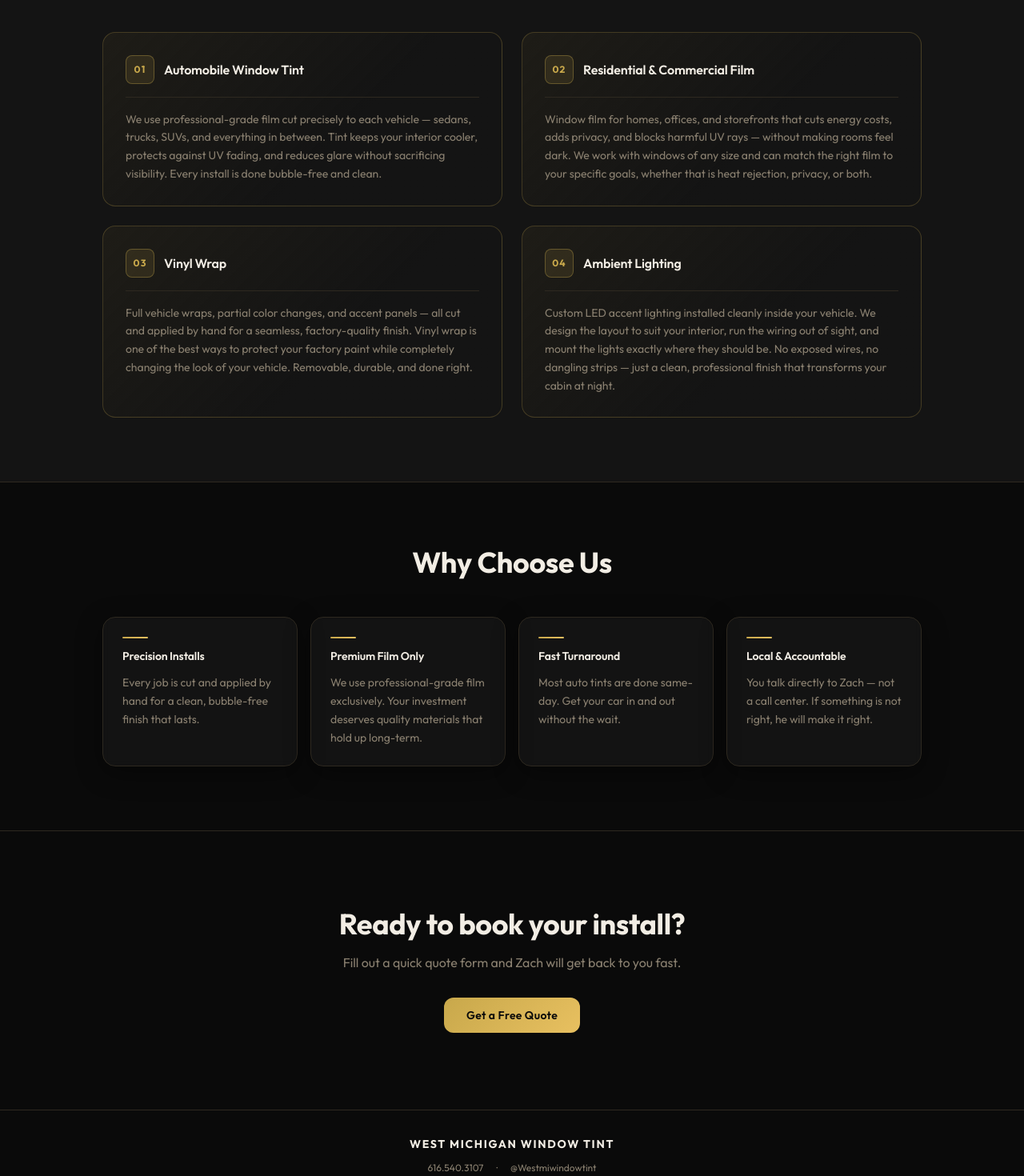
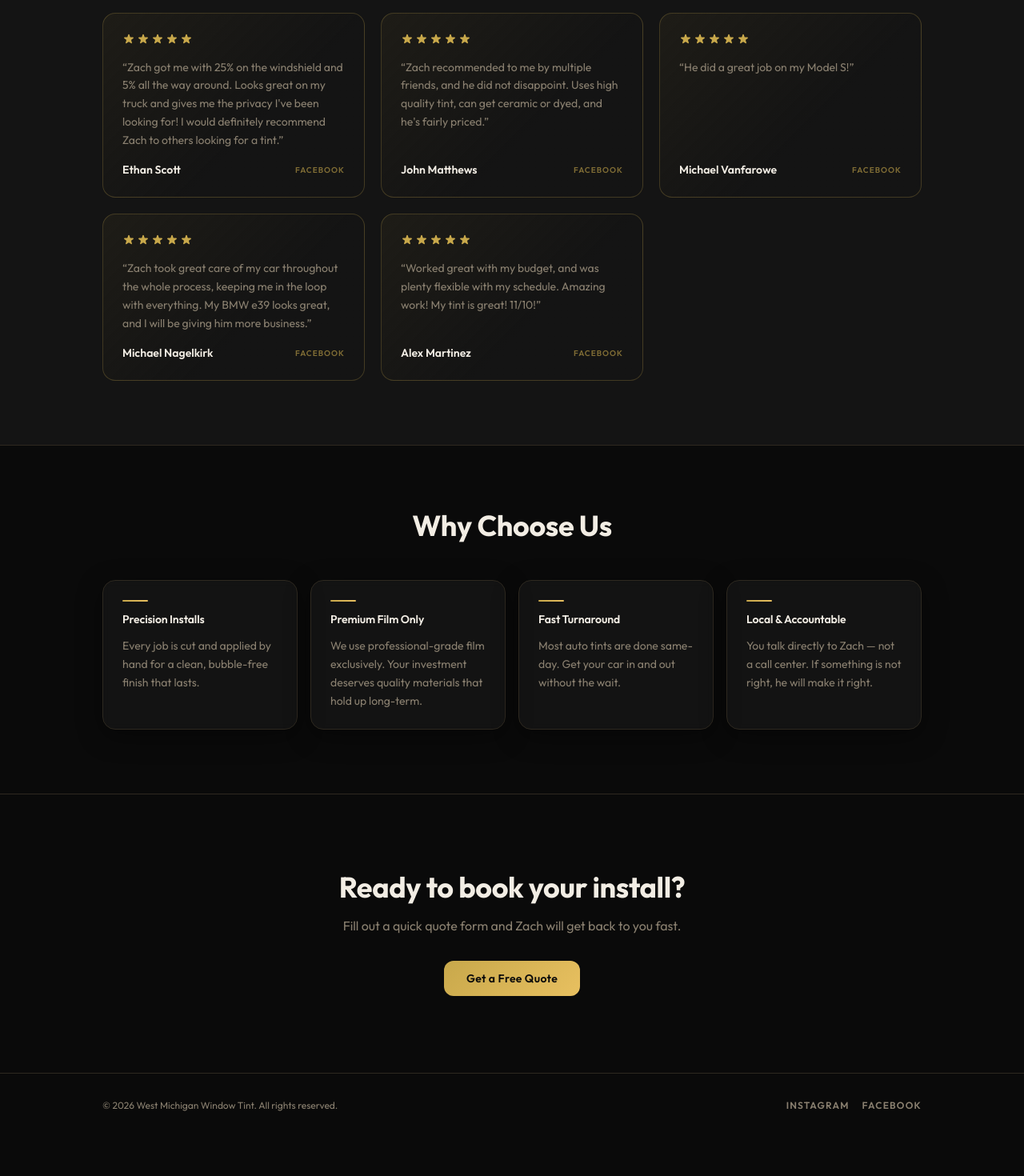
Before and after one commit to Nick-NGFsystems/west-michigan-window-tint, a Next.js app: page / in a window 1280 px wide. Shown: the part 1860-3330 px from the top of the page at 80% size. After the commit the page ends 3282 px from the top, so only its background shows below. Built offline with nearby package versions, Linux system fonts and the light colour scheme; no server answers.

Commit message:
Add real Facebook customer reviews section

```diff
--- a/app/page.tsx
+++ b/app/page.tsx
@@ -208,71 +208,97 @@ export default async function HomePage() {
         </div>
       </section>
 
-      {/* About Our Work */}
+      {/* Reviews */}
       <section id="about" className="px-4 py-20 sm:px-6" style={{ background: 'var(--surface)', borderTop: '1px solid var(--line)', borderBottom: '1px solid var(--line)' }}>
         <div className="mx-auto max-w-5xl">
-          {/* Header */}
           <div className="text-center">
-            <span className="gold-chip">Our Work</span>
-            <h2 className="mt-5 text-3xl font-bold text-[var(--text)] sm:text-4xl">About What We Do</h2>
-            <p className="mx-auto mt-4 max-w-2xl text-sm leading-relaxed sm:text-base" style={{ color: 'var(--muted)' }}>
-              Every job is done by hand, start to finish. No shortcuts, no rushing — just clean, professional installs that hold up long-term. Here is a closer look at each service we offer.
+            <span className="gold-chip">Reviews</span>
+            <h2 className="mt-5 text-3xl font-bold text-[var(--text)] sm:text-4xl">What Customers Are Saying</h2>
+            <p className="mx-auto mt-4 max-w-xl text-sm leading-relaxed sm:text-base" style={{ color: 'var(--muted)' }}>
+              Real reviews from real customers on Facebook.
             </p>
           </div>
 
-          {/* Service detail cards */}
-          <div className="mt-14 grid grid-cols-1 gap-6 sm:grid-cols-2">
+          <div className="mt-14 grid grid-cols-1 gap-5 sm:grid-cols-2 lg:grid-cols-3">
 
-            {/* Automobile Tint */}
-            <div className="panel-gold flex flex-col gap-4 p-7">
-              <div className="flex items-center gap-3">
-                <span className="flex h-9 w-9 flex-shrink-0 items-center justify-center rounded-lg text-xs font-bold tracking-widest"
-                  style={{ background: 'rgba(200,168,75,0.12)', border: '1px solid rgba(200,168,75,0.35)', color: 'var(--gold)' }}>01</span>
-                <h3 className="text-base font-semibold text-[var(--text)]">Automobile Window Tint</h3>
+            {/* Review 1 — Ethan Scott */}
+            <div className="panel-gold flex flex-col gap-4 p-6">
+              <div className="flex gap-0.5">
+                {[...Array(5)].map((_, i) => (
+                  <svg key={i} className="h-4 w-4" viewBox="0 0 20 20" fill="var(--gold)"><path d="M9.049 2.927c.3-.921 1.603-.921 1.902 0l1.07 3.292a1 1 0 00.95.69h3.462c.969 0 1.371 1.24.588 1.81l-2.8 2.034a1 1 0 00-.364 1.118l1.07 3.292c.3.921-.755 1.688-1.54 1.118l-2.8-2.034a1 1 0 00-1.175 0l-2.8 2.034c-.784.57-1.838-.197-1.539-1.118l1.07-3.292a1 1 0 00-.364-1.118L2.98 8.72c-.783-.57-.38-1.81.588-1.81h3.461a1 1 0 00.951-.69l1.07-3.292z" /></svg>
+                ))}
               </div>
-              <div className="h-px w-full" style={{ background: 'var(--line)' }} />
-              <p className="text-sm leading-relaxed" style={{ color: 'var(--muted)' }}>
-                We use professional-grade film cut precisely to each vehicle — sedans, trucks, SUVs, and everything in between. Tint keeps your interior cooler, protects against UV fading, and reduces glare without sacrificing visibility. Every install is done bubble-free and clean.
+              <p className="flex-1 text-sm leading-relaxed" style={{ color: 'var(--muted)' }}>
+                &ldquo;Zach got me with 25% on the windshield and 5% all the way around. Looks great on my truck and gives me the privacy I&apos;ve been looking for! I would definitely recommend Zach to others looking for a tint.&rdquo;
               </p>
+              <div className="flex items-center justify-between">
+                <span className="text-sm font-semibold text-[var(--text)]">Ethan Scott</span>
+                <span className="text-[10px] font-semibold uppercase tracking-widest" style={{ color: 'rgba(200,168,75,0.6)' }}>Facebook</span>
+              </div>
             </div>
 
-            {/* Residential & Commercial */}
-            <div className="panel-gold flex flex-col gap-4 p-7">
-              <div className="flex items-center gap-3">
-                <span className="flex h-9 w-9 flex-shrink-0 items-center justify-center rounded-lg text-xs font-bold tracking-widest"
-                  style={{ background: 'rgba(200,168,75,0.12)', border: '1px solid rgba(200,168,75,0.35)', color: 'var(--gold)' }}>02</span>
-                <h3 className="text-base font-semibold text-[var(--text)]">Residential & Commercial Film</h3>
+            {/* Review 2 — John Matthews */}
+            <div className="panel-gold flex flex-col gap-4 p-6">
+              <div className="flex gap-0.5">
+                {[...Array(5)].map((_, i) => (
+                  <svg key={i} className="h-4 w-4" viewBox="0 0 20 20" fill="var(--gold)"><path d="M9.049 2.927c.3-.921 1.603-.921 1.902 0l1.07 3.292a1 1 0 00.95.69h3.462c.969 0 1.371 1.24.588 1.81l-2.8 2.034a1 1 0 00-.364 1.118l1.07 3.292c.3.921-.755 1.688-1.54 1.118l-2.8-2.034a1 1 0 00-1.175 0l-2.8 2.034c-.784.57-1.838-.197-1.539-1.118l1.07-3.292a1 1 0 00-.364-1.118L2.98 8.72c-.783-.57-.38-1.81.588-1.81h3.461a1 1 0 00.951-.69l1.07-3.292z" /></svg>
+                ))}
               </div>
-              <div className="h-px w-full" style={{ background: 'var(--line)' }} />
-              <p className="text-sm leading-relaxed" style={{ color: 'var(--muted)' }}>
-                Window film for homes, offices, and storefronts that cuts energy costs, adds privacy, and blocks harmful UV rays — without making rooms feel dark. We work with windows of any size and can match the right film to your specific goals, whether that is heat rejection, privacy, or both.
+              <p className="flex-1 text-sm leading-relaxed" style={{ color: 'var(--muted)' }}>
+                &ldquo;Zach recommended to me by multiple friends, and he did not disappoint. Uses high quality tint, can get ceramic or dyed, and he&apos;s fairly priced.&rdquo;
               </p>
+              <div className="flex items-center justify-between">
+                <span className="text-sm font-semibold text-[var(--text)]">John Matthews</span>
+                <span className="text-[10px] font-semibold uppercase tracking-widest" style={{ color: 'rgba(200,168,75,0.6)' }}>Facebook</span>
+              </div>
             </div>
 
-            {/* Vinyl Wrap */}
-            <div className="panel-gold flex flex-col gap-4 p-7">
-              <div className="flex items-center gap-3">
-                <span className="flex h-9 w-9 flex-shrink-0 items-center justify-center rounded-lg text-xs font-bold tracking-widest"
-                  style={{ background: 'rgba(200,168,75,0.12)', border: '1px solid rgba(200,168,75,0.35)', color: 'var(--gold)' }}>03</span>
-                <h3 className="text-base font-semibold text-[var(--text)]">Vinyl Wrap</h3>
+            {/* Review 3 — Michael Vanfarowe */}
+            <div className="panel-gold flex flex-col gap-4 p-6">
+              <div className="flex gap-0.5">
+                {[...Array(5)].map((_, i) => (
+                  <svg key={i} className="h-4 w-4" viewBox="0 0 20 20" fill="var(--gold)"><path d="M9.049 2.927c.3-.921 1.603-.921 1.902 0l1.07 3.292a1 1 0 00.95.69h3.462c.969 0 1.371 1.24.588 1.81l-2.8 2.034a1 1 0 00-.364 1.118l1.07 3.292c.3.921-.755 1.688-1.54 1.118l-2.8-2.034a1 1 0 00-1.175 0l-2.8 2.034c-.784.57-1.838-.197-1.539-1.118l1.07-3.292a1 1 0 00-.364-1.118L2.98 8.72c-.783-.57-.38-1.81.588-1.81h3.461a1 1 0 00.951-.69l1.07-3.292z" /></svg>
+                ))}
               </div>
-              <div className="h-px w-full" style={{ background: 'var(--line)' }} />
-              <p className="text-sm leading-relaxed" style={{ color: 'var(--muted)' }}>
-                Full vehicle wraps, partial color changes, and accent panels — all cut and applied by hand for a seamless, factory-quality finish. Vinyl wrap is one of the best ways to protect your factory paint while completely changing the look of your vehicle. Removable, durable, and done right.
+              <p className="flex-1 text-sm leading-relaxed" style={{ color: 'var(--muted)' }}>
+                &ldquo;He did a great job on my Model S!&rdquo;
               </p>
+              <div className="flex items-center justify-between">
+                <span className="text-sm font-semibold text-[var(--text)]">Michael Vanfarowe</span>
+                <span className="text-[10px] font-semibold uppercase tracking-widest" style={{ color: 'rgba(200,168,75,0.6)' }}>Facebook</span>
+              </div>
             </div>
 
-            {/* Ambient Lighting */}
-            <div className="panel-gold flex flex-col gap-4 p-7">
-              <div className="flex items-center gap-3">
-                <span className="flex h-9 w-9 flex-shrink-0 items-center justify-center rounded-lg text-xs font-bold tracking-widest"
-                  style={{ background: 'rgba(200,168,75,0.12)', border: '1px solid rgba(200,168,75,0.35)', color: 'var(--gold)' }}>04</span>
-                <h3 className="text-base font-semibold text-[var(--text)]">Ambient Lighting</h3>
+            {/* Review 4 — Michael Nagelkirk */}
+            <div className="panel-gold flex flex-col gap-4 p-6">
+              <div className="flex gap-0.5">
+                {[...Array(5)].map((_, i) => (
+                  <svg key={i} className="h-4 w-4" viewBox="0 0 20 20" fill="var(--gold)"><path d="M9.049 2.927c.3-.921 1.603-.921 1.902 0l1.07 3.292a1 1 0 00.95.69h3.462c.969 0 1.371 1.24.588 1.81l-2.8 2.034a1 1 0 00-.364 1.118l1.07 3.292c.3.921-.755 1.688-1.54 1.118l-2.8-2.034a1 1 0 00-1.175 0l-2.8 2.034c-.784.57-1.838-.197-1.539-1.118l1.07-3.292a1 1 0 00-.364-1.118L2.98 8.72c-.783-.57-.38-1.81.588-1.81h3.461a1 1 0 00.951-.69l1.07-3.292z" /></svg>
+                ))}
               </div>
-              <div className="h-px w-full" style={{ background: 'var(--line)' }} />
-              <p className="text-sm leading-relaxed" style={{ color: 'var(--muted)' }}>
-                Custom LED accent lighting installed cleanly inside your vehicle. We design the layout to suit your interior, run the wiring out of sight, and mount the lights exactly where they should be. No exposed wires, no dangling strips — just a clean, professional finish that transforms your cabin at night.
+              <p className="flex-1 text-sm leading-relaxed" style={{ color: 'var(--muted)' }}>
+                &ldquo;Zach took great care of my car throughout the whole process, keeping me in the loop with everything. My BMW e39 looks great, and I will be giving him more business.&rdquo;
               </p>
+              <div className="flex items-center justify-between">
+                <span className="text-sm font-semibold text-[var(--text)]">Michael Nagelkirk</span>
+                <span className="text-[10px] font-semibold uppercase tracking-widest" style={{ color: 'rgba(200,168,75,0.6)' }}>Facebook</span>
+              </div>
+            </div>
+
+            {/* Review 5 — Alex Martinez */}
+            <div className="panel-gold flex flex-col gap-4 p-6">
+              <div className="flex gap-0.5">
+                {[...Array(5)].map((_, i) => (
+                  <svg key={i} className="h-4 w-4" viewBox="0 0 20 20" fill="var(--gold)"><path d="M9.049 2.927c.3-.921 1.603-.921 1.902 0l1.07 3.292a1 1 0 00.95.69h3.462c.969 0 1.371 1.24.588 1.81l-2.8 2.034a1 1 0 00-.364 1.118l1.07 3.292c.3.921-.755 1.688-1.54 1.118l-2.8-2.034a1 1 0 00-1.175 0l-2.8 2.034c-.784.57-1.838-.197-1.539-1.118l1.07-3.292a1 1 0 00-.364-1.118L2.98 8.72c-.783-.57-.38-1.81.588-1.81h3.461a1 1 0 00.951-.69l1.07-3.292z" /></svg>
+                ))}
+              </div>
+              <p className="flex-1 text-sm leading-relaxed" style={{ color: 'var(--muted)' }}>
+                &ldquo;Worked great with my budget, and was plenty flexible with my schedule. Amazing work! My tint is great! 11/10!&rdquo;
+              </p>
+              <div className="flex items-center justify-between">
+                <span className="text-sm font-semibold text-[var(--text)]">Alex Martinez</span>
+                <span className="text-[10px] font-semibold uppercase tracking-widest" style={{ color: 'rgba(200,168,75,0.6)' }}>Facebook</span>
+              </div>
             </div>
 
           </div>
@@ -344,12 +370,12 @@ export default async function HomePage() {
             data-ngf-label="Description"
             data-ngf-type="textarea"
             data-ngf-section="Call to Action"
-            className="mx-auto mt-4 max-w-md text-base"
+            className="mt-4 text-sm leading-relaxed sm:text-base"
             style={{ color: 'var(--muted)' }}
           >
             {ctaDescription}
           </p>
-          <Link href="/quote" className="btn-gold mt-8 inline-flex">
+          <Link href="/quote" className="btn-gold mt-8 inline-block">
             <span
               data-ngf-field="cta.button"
               data-ngf-label="Button Text"
@@ -363,35 +389,39 @@ export default async function HomePage() {
       </section>
 
       {/* Footer */}
-      <footer className="px-4 pb-10 pt-8 text-center sm:px-6" style={{ borderTop: '1px solid var(--line)' }}>
-        <p
-          data-ngf-field="brand.businessName"
-          data-ngf-label="Business Name"
-          data-ngf-type="text"
-          data-ngf-section="Brand"
-          className="text-sm font-bold uppercase tracking-[0.12em] text-[var(--text)]"
-        >
-          {businessName}
-        </p>
-        <div className="mt-3 flex flex-wrap items-center justify-center gap-4 text-xs" style={{ color: 'var(--muted)' }}>
-          <a href={`tel:${phone.replace(/\D/g, '')}`} className="hover:text-[var(--gold)] transition-colors">
-            <span data-ngf-field="brand.phone" data-ngf-label="Phone" data-ngf-type="text" data-ngf-section="Brand">{phone}</span>
-          </a>
-          <span aria-hidden="true">·</span>
-          <a href={`https://instagram.com/${instagram}`} target="_blank" rel="noopener noreferrer" className="hover:text-[var(--gold)] transition-colors">
-            @<span data-ngf-field="brand.instagram" data-ngf-label="Instagram Handle" data-ngf-type="text" data-ngf-section="Brand">{instagram}</span>
-          </a>
-        </div>
+      <footer className="px-4 py-8 sm:px-6" style={{ borderTop: '1px solid var(--line)' }}>
+        <div className="mx-auto flex max-w-5xl flex-col items-center justify-between gap-4 sm:flex-row">
           <p
             data-ngf-field="footer.copyright"
             data-ngf-label="Copyright"
             data-ngf-type="text"
             data-ngf-section="Footer"
-          className="mt-4 text-xs"
+            className="text-xs"
             style={{ color: 'var(--muted)' }}
           >
             {copyright}
           </p>
+          <div className="flex items-center gap-4">
+            <a
+              href={`https://www.instagram.com/${instagram}`}
+              target="_blank"
+              rel="noopener noreferrer"
+              className="text-xs font-semibold uppercase tracking-[0.1em] transition-colors hover:text-[var(--text)]"
+              style={{ color: 'var(--muted)' }}
+            >
+              Instagram
+            </a>
+            <a
+              href="https://www.facebook.com/profile.php?id=61586828482179"
+              target="_blank"
+              rel="noopener noreferrer"
+              className="text-xs font-semibold uppercase tracking-[0.1em] transition-colors hover:text-[var(--text)]"
+              style={{ color: 'var(--muted)' }}
+            >
+              Facebook
+            </a>
+          </div>
+        </div>
       </footer>
 
     </div>
```
Lines whose indentation alone changed are shown as unchanged.
